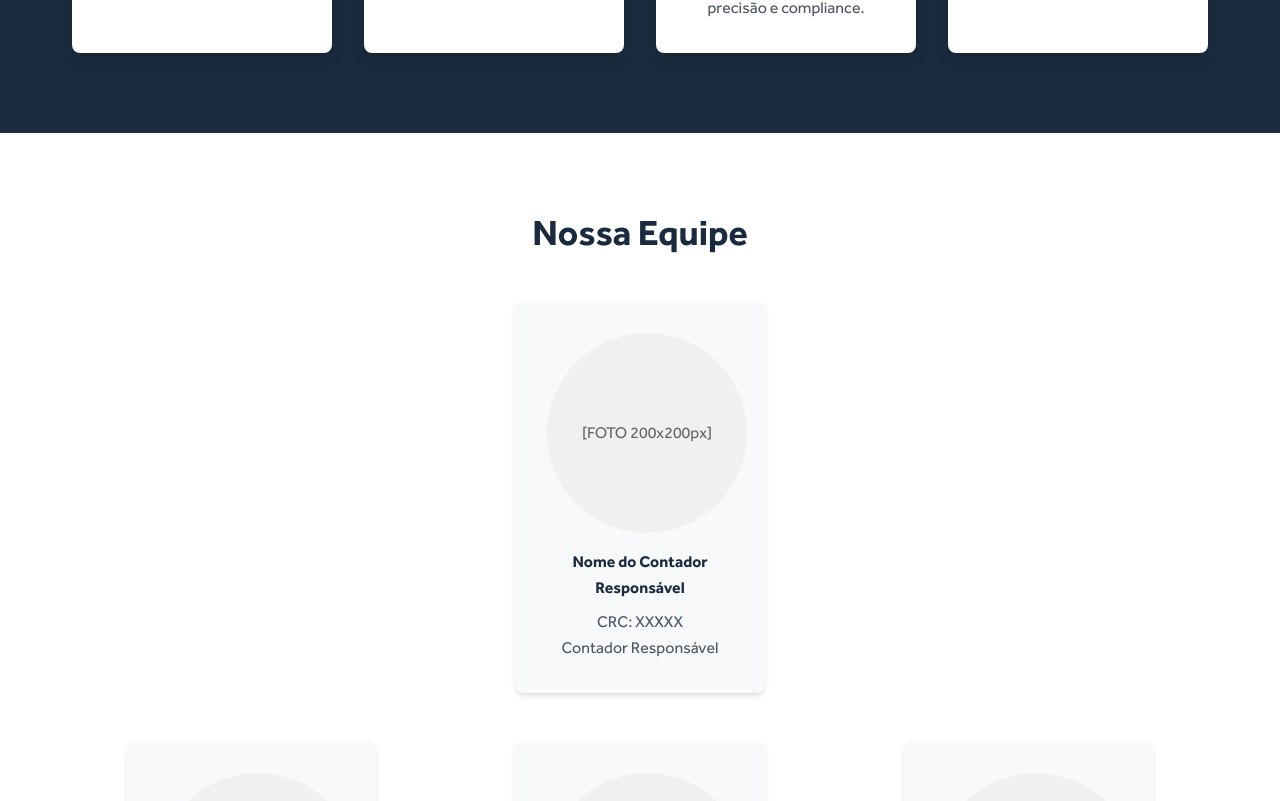
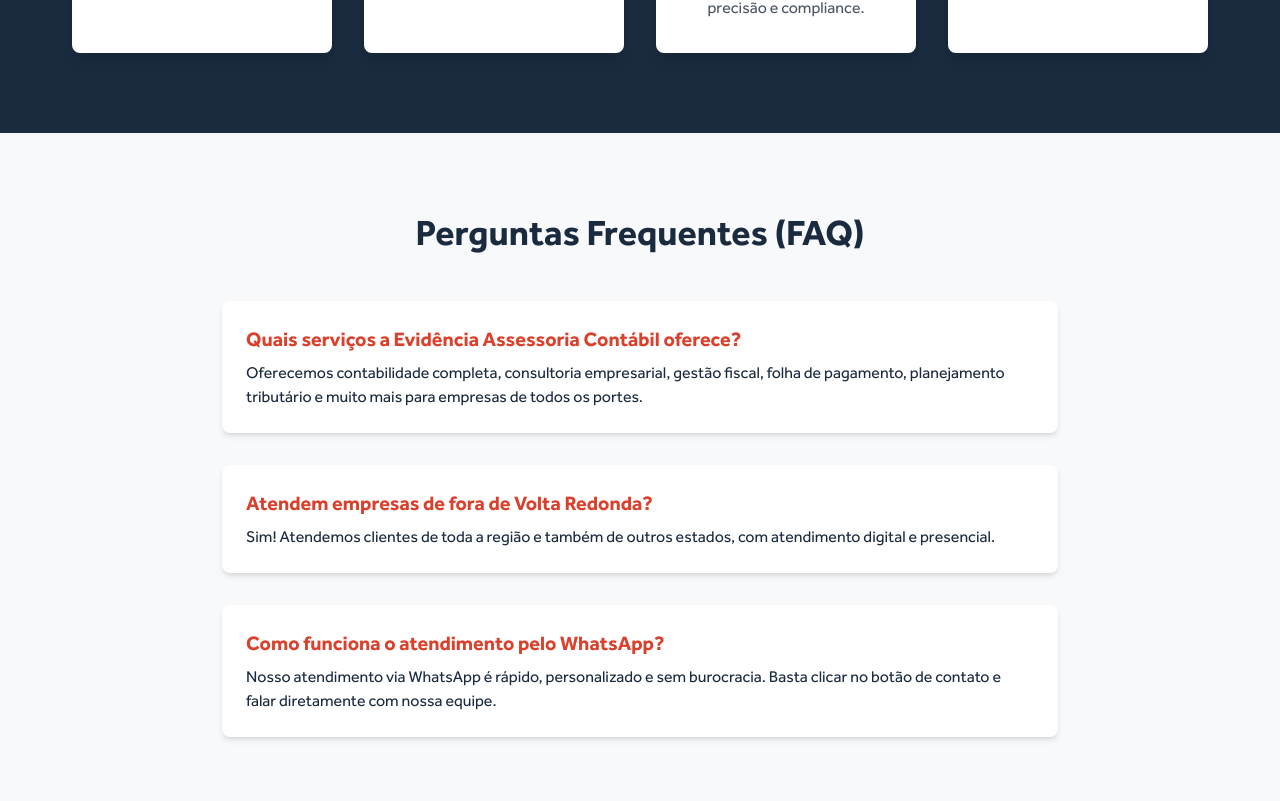
Before and after one commit to Jhonnyss3/site-evidencia, a Next.js app: page / in a window 1280 px wide. Shown: the part 1639-2440 px from the top of the page. Built offline with nearby package versions, Linux system fonts and the light colour scheme.

Commit message:
feat: Add faq section

```diff
--- a/src/app/page.tsx
+++ b/src/app/page.tsx
@@ -90,6 +90,37 @@
         </div>
       </section>
 
+      {/* SAC Section */}
+      <section id="sac" className="bg-[#f8f9fa] py-20 font-sans">
+        <div className="max-w-[900px] mx-auto px-8">
+          <h2 className="text-center text-[#1a2b3f] text-4xl mb-12 font-bold">Perguntas Frequentes (FAQ)</h2>
+          <div className="space-y-8">
+            {/* Pergunta 1 */}
+            <div className="bg-white rounded-lg shadow-md p-6">
+              <h3 className="text-[#da412c] text-xl font-bold mb-2">Quais serviços a Evidência Assessoria Contábil oferece?</h3>
+              <p className="text-[#1a2b3f] text-base font-normal">
+                Oferecemos contabilidade completa, consultoria empresarial, gestão fiscal, folha de pagamento, planejamento tributário e muito mais para empresas de todos os portes.
+              </p>
+            </div>
+            {/* Pergunta 2 */}
+            <div className="bg-white rounded-lg shadow-md p-6">
+              <h3 className="text-[#da412c] text-xl font-bold mb-2">Atendem empresas de fora de Volta Redonda?</h3>
+              <p className="text-[#1a2b3f] text-base font-normal">
+                Sim! Atendemos clientes de toda a região e também de outros estados, com atendimento digital e presencial.
+              </p>
+            </div>
+            {/* Pergunta 3 */}
+            <div className="bg-white rounded-lg shadow-md p-6">
+              <h3 className="text-[#da412c] text-xl font-bold mb-2">Como funciona o atendimento pelo WhatsApp?</h3>
+              <p className="text-[#1a2b3f] text-base font-normal">
+                Nosso atendimento via WhatsApp é rápido, personalizado e sem burocracia. Basta clicar no botão de contato e falar diretamente com nossa equipe.
+              </p>
+            </div>
+            {/* Adicione mais perguntas conforme necessário */}
+          </div>
+        </div>
+      </section>
+
       {/* Team Section */}
       <section id="team" className="py-20 font-sans">
         <div className="max-w-[1200px] mx-auto px-8">
```
